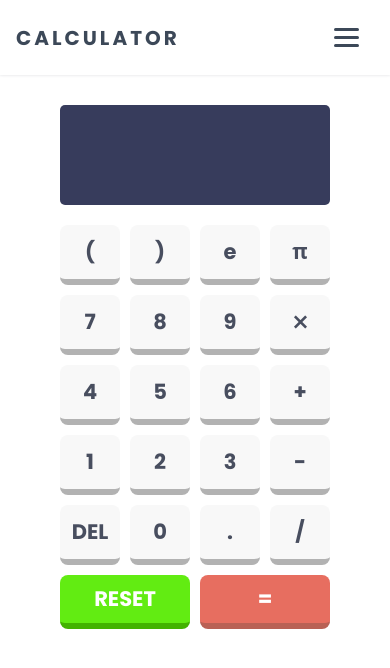
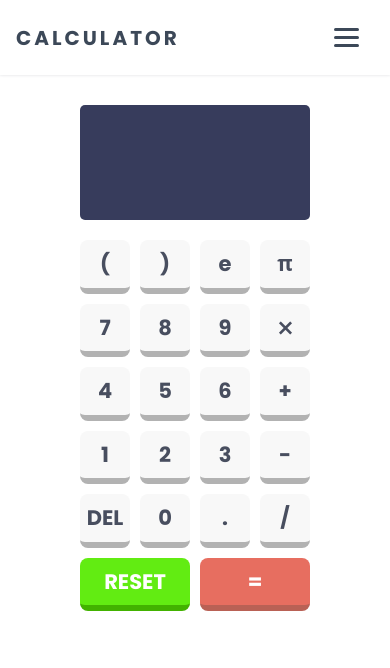
Before and after one commit to muhammad-ahmed-gh/minis-mini-projects, a React (Vite) app: page /apps/calculator in a window 390 px wide. Shown: the top 668 px of the page. Built offline with nearby package versions, Linux system fonts and the light colour scheme.

Commit message:
style: finalize calculator styles and screen overflow

```diff
--- a/src/components/calculator/Button.tsx
+++ b/src/components/calculator/Button.tsx
@@ -36,7 +36,9 @@ export default function CalculatorButton(props: Props) {
           : props.bg === "second"
             ? "bg-[#62ec12] border-b-[#42b200] text-[#ffffff]"
             : "bg-[#f8f8f8] border-b-[#b2b2b2] text-[#484e5f]",
-        props.long ? "[grid-column:span_2]" : "aspect-square",
+        props.long
+          ? "[grid-column:span_2]"
+          : "aspect-square",
       )}
     >
       {props.label}
--- a/src/components/calculator/Calculator.tsx
+++ b/src/components/calculator/Calculator.tsx
@@ -60,9 +60,9 @@ export default function Calculator() {
   }, [error, result]);
 
   return (
-    <div className="w-fit p-[20px] mt-[10px] mx-auto rounded-[10px] animate-float-show ">
+    <div className="w-[270px] sm:w-[310px] md:w-[325px] p-[20px] mt-[10px] mx-auto rounded-[10px] animate-float-show ">
       <CalculatorScreen input={input} result={result} error={error} />
-      <div className="mt-[20px] grid grid-cols-[repeat(4,minmax(50px,60px))] justify-between gap-[10px] sm:gap-[15px]">
+      <div className="mt-[20px] grid grid-cols-4 justify-between gap-[10px] sm:gap-[15px]">
         {appsData.calculator.settings.keys.map((key) => (
           <CalculatorButton
             key={key.id}
--- a/src/components/calculator/Screen.tsx
+++ b/src/components/calculator/Screen.tsx
@@ -6,11 +6,11 @@ type Props = {
 
 export default function CalculatorScreen(props: Props) {
   return (
-    <div className="bg-[#373c5c] rounded-[5px] p-[15px_25px] font-bold text-[22px] ">
-      <p className="text-white mb-[7px] h-[33px] [letter-spacing:1px]">
+    <div className="bg-[#373c5c] rounded-[5px] pt-[15px] px-[25px] pb-[5px] font-bold text-[22px] ">
+      <p className="text-white h-[50px] [letter-spacing:1px] overflow-x-auto overflow-y-hidden [&::-webkit-scrollbar]:h-2 [&::-webkit-scrollbar-track]:bg-slate-800 [&::-webkit-scrollbar-track]:rounded-full [&::-webkit-scrollbar-thumb]:bg-slate-500 [&::-webkit-scrollbar-thumb]:rounded-full ">
         {props.input}
       </p>
-      <p className="text-end text-[20px] text-slate-400 h-[30px]">
+      <p className="text-end text-[20px] text-slate-400 h-[45px] overflow-x-auto overflow-y-hidden [&::-webkit-scrollbar]:h-2 [&::-webkit-scrollbar-track]:bg-slate-800 [&::-webkit-scrollbar-track]:rounded-full [&::-webkit-scrollbar-thumb]:bg-slate-500 [&::-webkit-scrollbar-thumb]:rounded-full">
         {props.error ? "Invalid input" : props.result}
       </p>
     </div>
```
